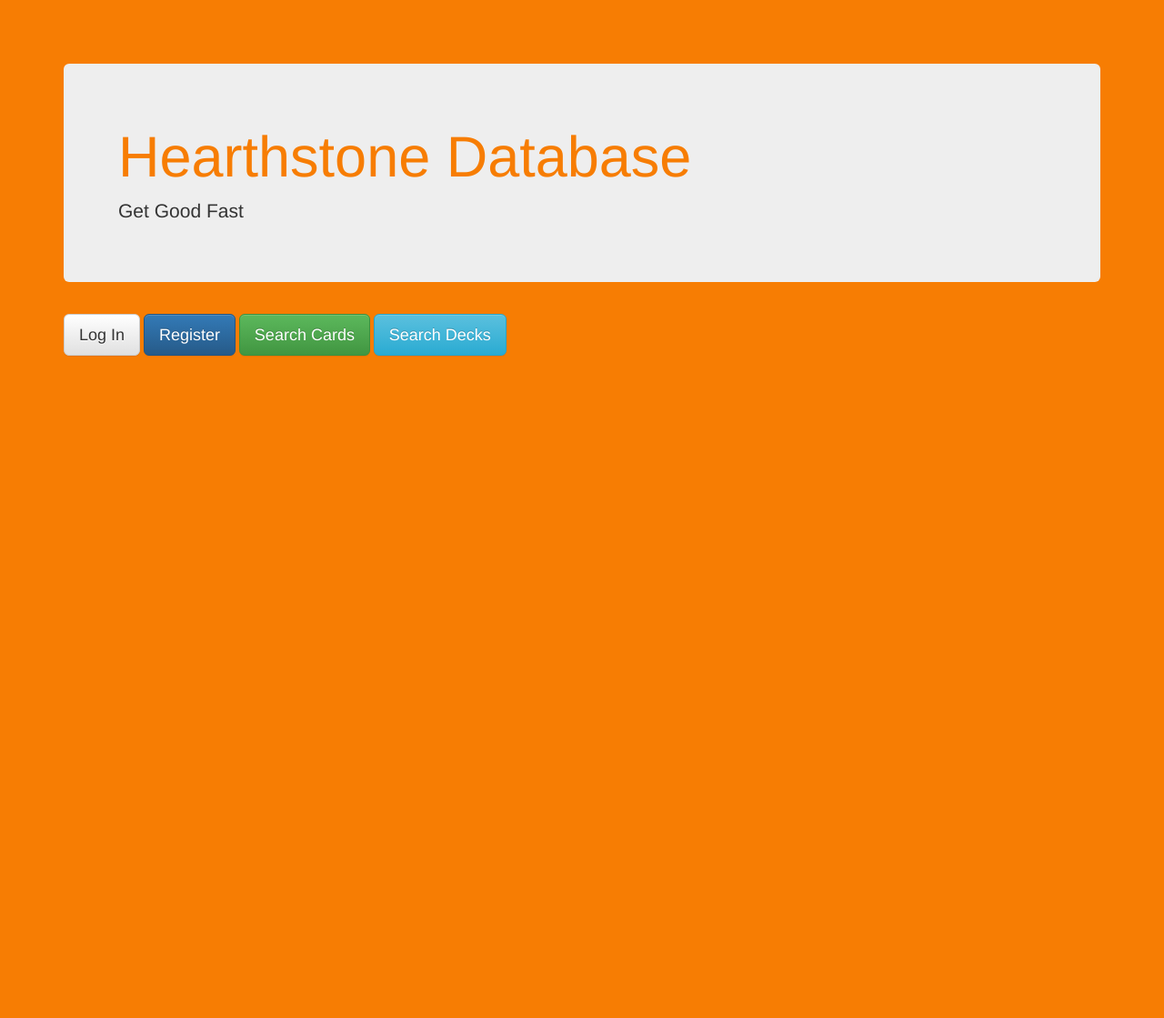
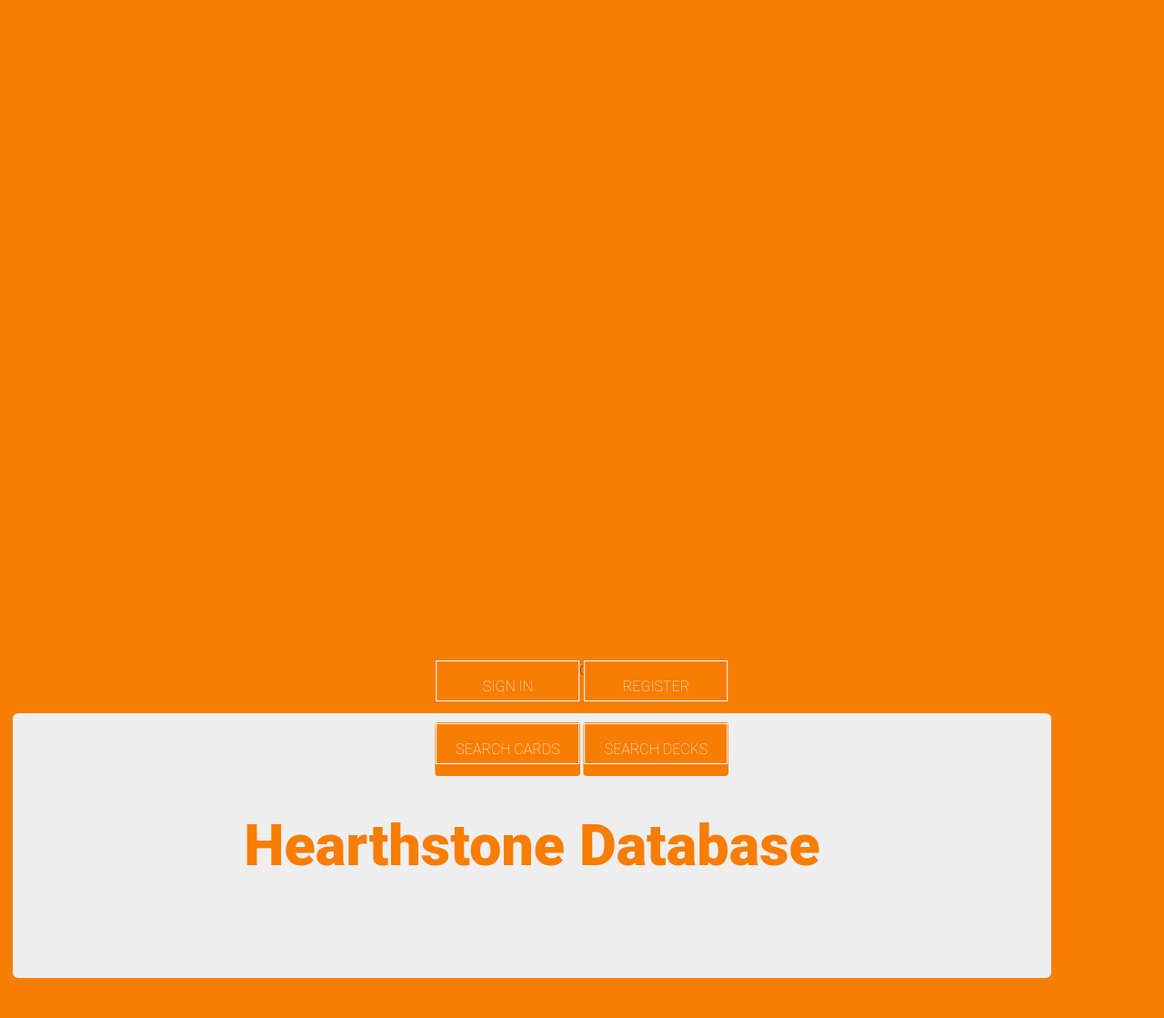
Before and after one commit to myran2/Databases_Group19, a PHP site: page / in a window 1280 px wide. Shown: the whole page at 91% size. Before the commit the page ends 800 px from the top, so only its background shows below. Run offline with PHP 8.4, Linux system fonts and the light colour scheme; some libraries are stand-ins or nearby versions.

Commit message:
Button Change

```diff
--- a/home.css
+++ b/home.css
@@ -18,3 +18,197 @@
 .theme-showcase .navbar .container {
   width: auto;
 }
+
+
+@import url(http://fonts.googleapis.com/css?family=Roboto:400,100,900);
+
+//colors
+$red: #E1332D;
+$white: #fff;
+
+//base styles
+
+* {
+  box-sizing: inherit;
+  transition-property: all;
+  transition-duration: .6s;
+  transition-timing-function: ease;
+}
+
+html,
+body {
+  box-sizing: border-box;
+  height: 100%;
+  width: 100%;
+}
+
+body {
+  background: $red;
+  font-family: 'Roboto', sans-serif;
+  font-weight: 400;
+}
+
+.buttons {
+  display: table;
+  height: 100%;
+  width: 100%;
+}
+
+.container {
+  display: table-cell;
+  padding: 1em;
+  text-align: center;
+  vertical-align: middle;
+}
+
+h1 {
+  color: $white;
+  font-size: 1.25em;
+  font-weight: 900;
+  margin: 0 0 2em;
+
+  @media (min-width: 450px) {
+    font-size: 1.75em;
+  }
+
+  @media (min-width: 760px) {
+    font-size: 3.25em;
+  }
+
+  @media (min-width: 900px) {
+    font-size: 5.25em;
+    margin: 0 0 1em;
+  }
+}
+
+p {
+  color: $white;
+  font-size: 12px;
+
+  @media(min-width: 600px) {
+    left: 50%;
+    position: absolute;
+    transform: translate(-50%, 0);
+    top: 90%;
+  }
+
+  @media(max-height: 500px) {
+    left: 0;
+    position: relative;
+    top: 0;
+    transform: translate(0, 0);
+  }
+
+  a {
+    background: rgba($white, 0);
+    border-bottom: 1px solid;
+    color: $white;
+    line-height: 1.4;
+    padding: .25em;
+    text-decoration: none;
+
+    &:hover {
+      background: rgba($white, 1);
+      color: $red;
+    }
+  }
+}
+//button styles
+
+@media (min-width: 600px) {
+  p {
+    left: 50%;
+    position: absolute;
+    -webkit-transform: translate(-50%, 0);
+            transform: translate(-50%, 0);
+    top: 90%;
+  }
+}
+@media (max-height: 500px) {
+  p {
+    left: 0;
+    position: relative;
+    top: 0;
+    -webkit-transform: translate(0, 0);
+            transform: translate(0, 0);
+  }
+}
+p a {
+  background: rgba(255, 255, 255, 0);
+  border-bottom: 1px solid;
+  color: #fff;
+  line-height: 1.4;
+  padding: .25em;
+  text-decoration: none;
+}
+p a:hover {
+  background: white;
+  color: #E1332D;
+}
+
+.btn {
+  color: #fff;
+  cursor: pointer;
+  display: block;
+  font-size: 16px;
+  font-weight: 400;
+  line-height: 45px;
+  margin: 0 auto 2em;
+  max-width: 160px;
+  position: relative;
+  text-decoration: none;
+  text-transform: uppercase;
+  vertical-align: middle;
+  width: 100%;
+}
+@media (min-width: 400px) {
+  .btn {
+    display: inline-block;
+    margin-right: 2.5em;
+  }
+  .btn:nth-of-type(even) {
+    margin-right: 0;
+  }
+}
+@media (min-width: 600px) {
+  .btn:nth-of-type(even) {
+    margin-right: 2.5em;
+  }
+  .btn:nth-of-type(5) {
+    margin-right: 0;
+  }
+}
+.btn:hover {
+  text-decoration: none;
+}
+
+.btn-1 {
+  background: #F77D03;
+  font-weight: 100;
+}
+.btn-1 svg {
+  height: 45px;
+  left: 0;
+  position: absolute;
+  top: 0;
+  width: 100%;
+}
+.btn-1 rect {
+  fill: none;
+  stroke: #fff;
+  stroke-width: 2;
+  stroke-dasharray: 422, 0;
+}
+
+.btn-1:hover {
+  background: rgba(225, 51, 45, 0);
+  font-weight: 900;
+  letter-spacing: 1px;
+}
+.btn-1:hover rect {
+  stroke-width: 5;
+  stroke-dasharray: 15, 310;
+  stroke-dashoffset: 48;
+  -webkit-transition: all 1.35s cubic-bezier(0.19, 1, 0.22, 1);
+  transition: all 1.35s cubic-bezier(0.19, 1, 0.22, 1);
+}
--- a/index.html
+++ b/index.html
@@ -33,8 +33,11 @@
   </head>
 
   <body>
+    <section class="buttons">
+      <div class="container">
 
-
+        </div>
+      </section>
 
     <div class="container theme-showcase" role="main">
 
@@ -45,14 +48,30 @@
       </div>
 
       <p>
-        <a href="/signin">
-          <button type="button" class="btn btn-lg btn-default">Log In</button>
+        <a href="/signin" class="btn btn-1">
+          <svg>
+            <rect x="0" y="0" fill="none" width="100%" height="100%"/>
+          </svg>
+         Sign In
         </a>
-        <button type="button" class="btn btn-lg btn-primary">Register</button>
-        <a href="/search">
-          <button type="button" class="btn btn-lg btn-success">Search Cards</button>
+        <a href="/Register" class="btn btn-1">
+          <svg>
+            <rect x="0" y="0" fill="none" width="100%" height="100%"/>
+          </svg>
+         Register
         </a>
-        <button type="button" class="btn btn-lg btn-info">Search Decks</button>
+        <a href="/Search" class="btn btn-1">
+          <svg>
+            <rect x="0" y="0" fill="none" width="100%" height="100%"/>
+          </svg>
+         Search Cards
+        </a>
+        <a href="/Search" class="btn btn-1">
+          <svg>
+            <rect x="0" y="0" fill="none" width="100%" height="100%"/>
+          </svg>
+         Search Decks
+        </a>
       </p>
 
 
```
